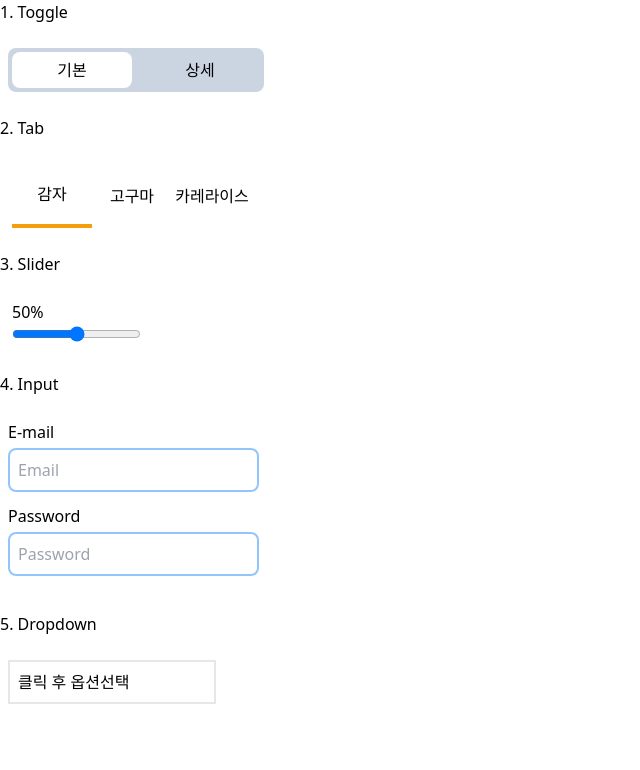
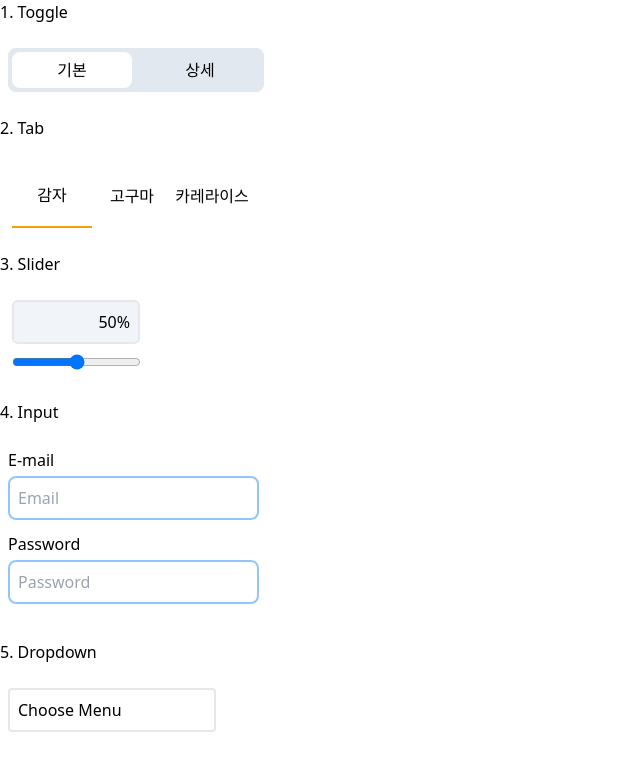
Before and after one commit to Minseongkimm/wanted_pre_onboarding, a React (Create React App) app: page / in a window 1280 px wide. Shown: the top 770 px of the page, without its empty margins (0-640 px from the left). Built offline with nearby package versions, Linux system fonts and the light colour scheme.

Commit message:
read.me 입력

```diff
--- a/src/App.css
+++ b/src/App.css
@@ -3,7 +3,7 @@
 @tailwind utilities;
 
 .clickedToggleMenu {
-  @apply m-1 flex justify-center items-center h-9 bg-white cursor-pointer rounded-lg;
+  @apply m-1 flex justify-center items-center h-9 bg-white cursor-pointer rounded-lg transition-transform translate-x-0;
 }
 
 .unClickedToggleMenu {
@@ -15,7 +15,7 @@
 }
 
 .clickedTab {
-  @apply w-20 h-16 flex justify-center items-center border-b-4 border-solid border-amber-500;
+  @apply w-20 h-16 flex justify-center items-center border-b-2  border-solid border-amber-500;
 }
 
 .App {
--- a/src/components/Dropdown.js
+++ b/src/components/Dropdown.js
@@ -9,7 +9,6 @@ const Dropdown = () => {
 
   const getOptionValue = (e) => {
     const result = e.target.innerHTML;
-    console.log('result', result);
     document.getElementById('optionResult').innerHTML = result;
     setIsActive(!isActive);
   };
@@ -17,22 +16,21 @@ const Dropdown = () => {
   return (
     <div className="mt-6 mb-6 ml-2 w-52">
       <div
-        className="border-2 p-2 cursor-grab w-full "
+        className="border-2 p-2 cursor-grab rounded"
         id="optionResult"
         readOnly
         onClick={dropDownHandler}
       >
-        클릭 후 옵션선택
+        Choose Menu
       </div>
       <section className={isActive ? 'mt-2 w-full' : 'mt-2 hidden w-full'}>
-        {/* 아래 input -> search 바  */}
-        <input placeholder="Search" className="border-2 p-2"></input>
-        <ul onClick={getOptionValue}>
-          <li className="" value="고구마">
-            고구마
-          </li>
-          <li>감자</li>
-          <li>설탕</li>
+        <ul
+          className="border-2 border-slate-300 p-2 rounded cursor-pointer"
+          onClick={getOptionValue}
+        >
+          <li className="mb-1 text-gray-700 hover:bg-slate-100">고구마 맛탕</li>
+          <li className="mb-1 text-gray-700 hover:bg-slate-100">감자 볶음</li>
+          <li className="mb-1 text-gray-700 hover:bg-slate-100">오이지 무침</li>
         </ul>
       </section>
     </div>
--- a/src/components/Slider.js
+++ b/src/components/Slider.js
@@ -8,9 +8,9 @@ const Slider = () => {
 
   return (
     <section className="flex flex-col mt-6 mb-6 ml-3">
-      <div>
-        <div className="flex">
-          <p id="result">50</p>
+      <div className="w-32">
+        <div className="flex border-2 mb-2 p-2 rounded-md bg-slate-100 justify-end ">
+          <div id="result">50</div>
           <p>%</p>
         </div>
         <input type="range" onChange={volumeHandler} />
--- a/src/components/Tab.js
+++ b/src/components/Tab.js
@@ -4,7 +4,6 @@ const Tab = () => {
   const [id, setId] = useState(0);
 
   const clickHandler = (id) => {
-    console.log(id);
     setId(id);
   };
 
@@ -12,7 +11,7 @@ const Tab = () => {
     <div className="mb-6 mt-6 ml-3">
       <ul className="flex">
         <li
-          className={id === 0 ? 'clickedTab' : 'unClickedTab'}
+          className={id === 0 ? 'clickedTab ' : 'unClickedTab'}
           onClick={() => clickHandler(0)}
         >
           감자
--- a/src/components/Toggle.js
+++ b/src/components/Toggle.js
@@ -3,37 +3,34 @@ import { React, useState } from 'react';
 const Toggle = () => {
   const [toggleState, setToggleState] = useState('기본');
 
-  const detailHandler = () => {
-    setToggleState('상세');
-  };
-
-  const basicHandler = () => {
-    setToggleState('기본');
+  const ToggleHandler = (menu) => {
+    setToggleState(menu);
   };
 
   return (
     <div className="mt-6 mb-6">
-      <section className="flex ml-2">
-        <div className="h-11 w-32 bg-slate-300 rounded-l-lg  ">
+      <section className="flex ml-2 bg-slate-200 w-64 rounded-lg">
+        <div className="h-11 w-32 ">
           <div
             className={
               toggleState === '기본'
                 ? 'clickedToggleMenu'
                 : 'unClickedToggleMenu'
             }
-            onClick={basicHandler}
+            onClick={() => ToggleHandler('기본')}
           >
             기본
           </div>
         </div>
-        <div className="h-11 w-32 bg-slate-300 rounded-r-lg transition duration-150">
+
+        <div className="h-11 w-32 ">
           <div
             className={
               toggleState === '상세'
                 ? 'clickedToggleMenu'
                 : 'unClickedToggleMenu'
             }
-            onClick={detailHandler}
+            onClick={() => ToggleHandler('상세')}
           >
             상세
           </div>
```
Also changed, not shown: 1 other file (tests, documents, lock files or other folders).
